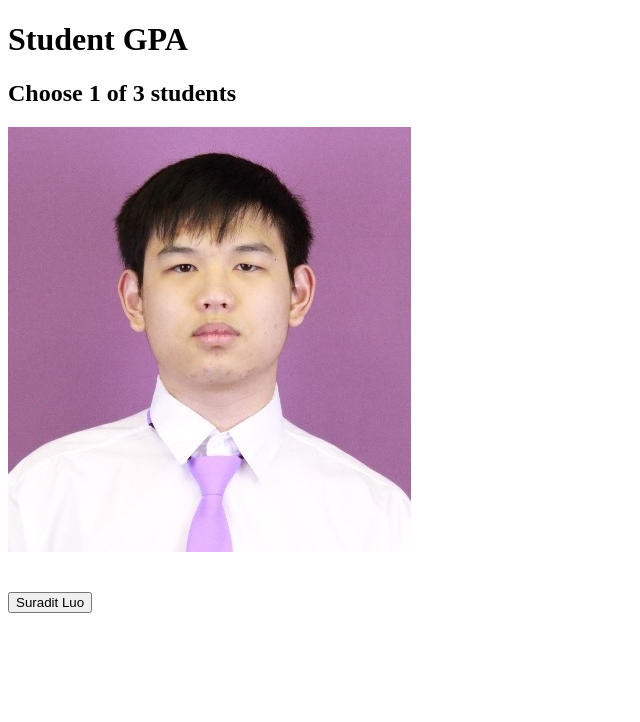
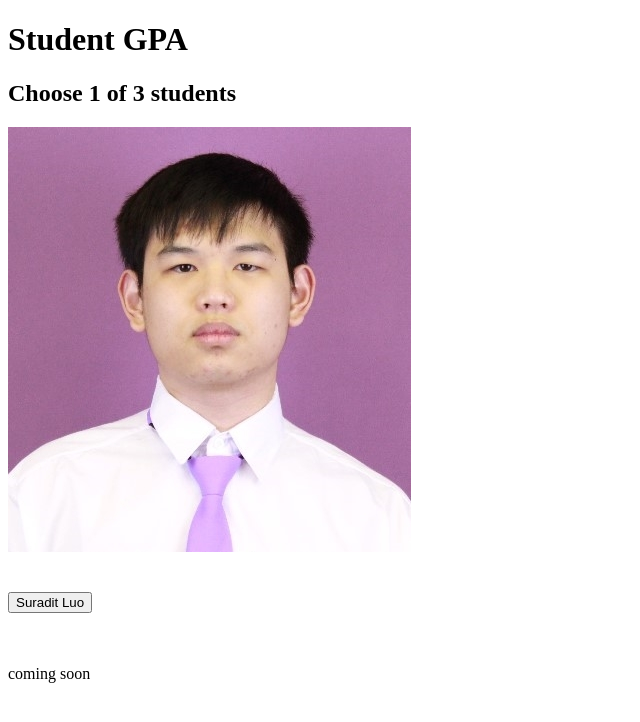
Before and after one commit to 632115043-SuraditLuo/953234_Project01, a plain HTML site: page Project.html in a window 1280 px wide. Shown: the whole page, without its empty margins (0-640 px from the left). Drawn offline with Linux system fonts and the light colour scheme.

Commit message:
release 0.1

```diff
--- a/Project.html
+++ b/Project.html
@@ -39,7 +39,7 @@
             <input type="submit" value="Submit">
         </form>
     </div>
-
+    <p>coming soon</p>
     <script>
         function showSelectBox(){
             let x = document.getElementById("myForm");
```
